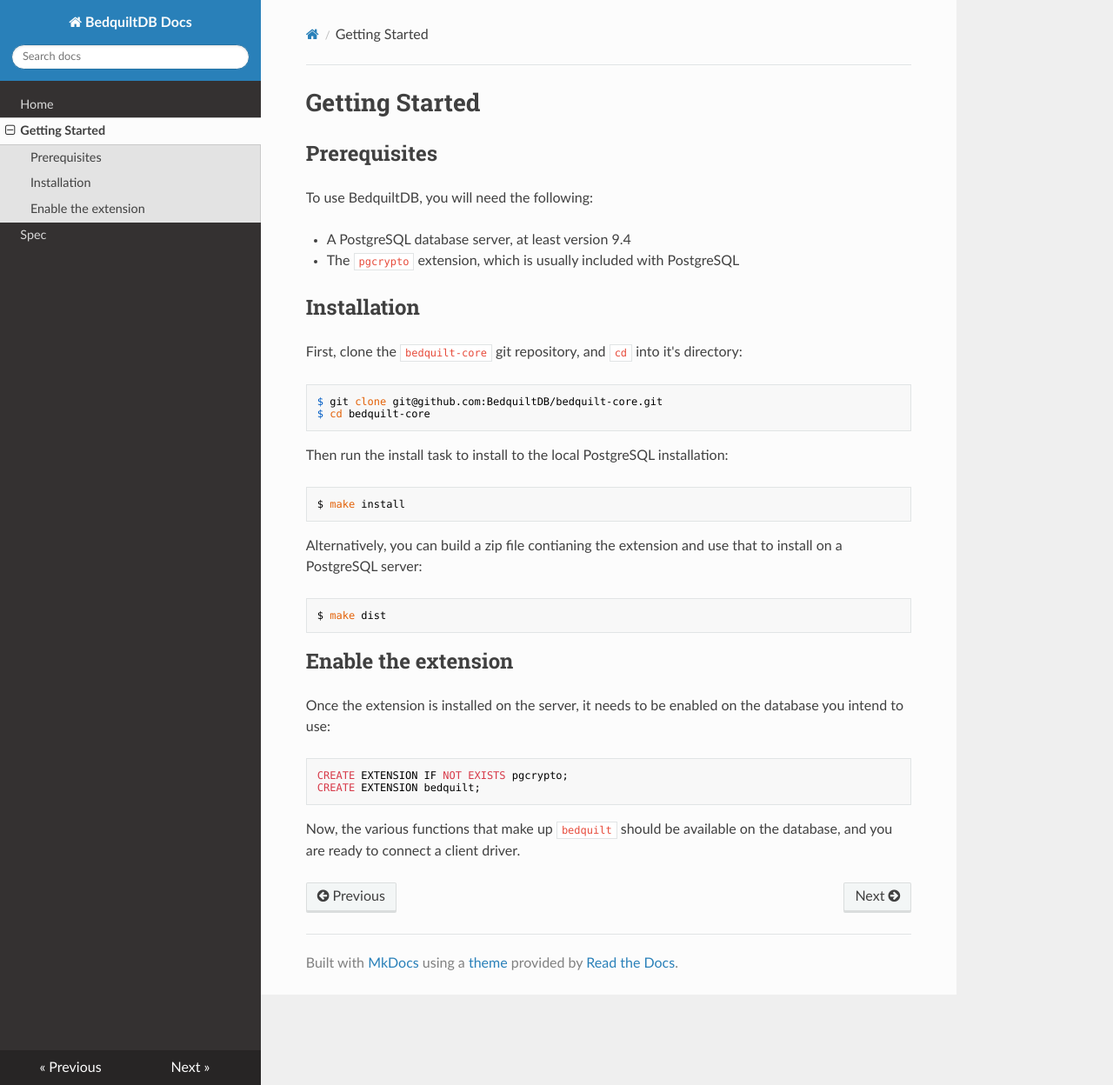
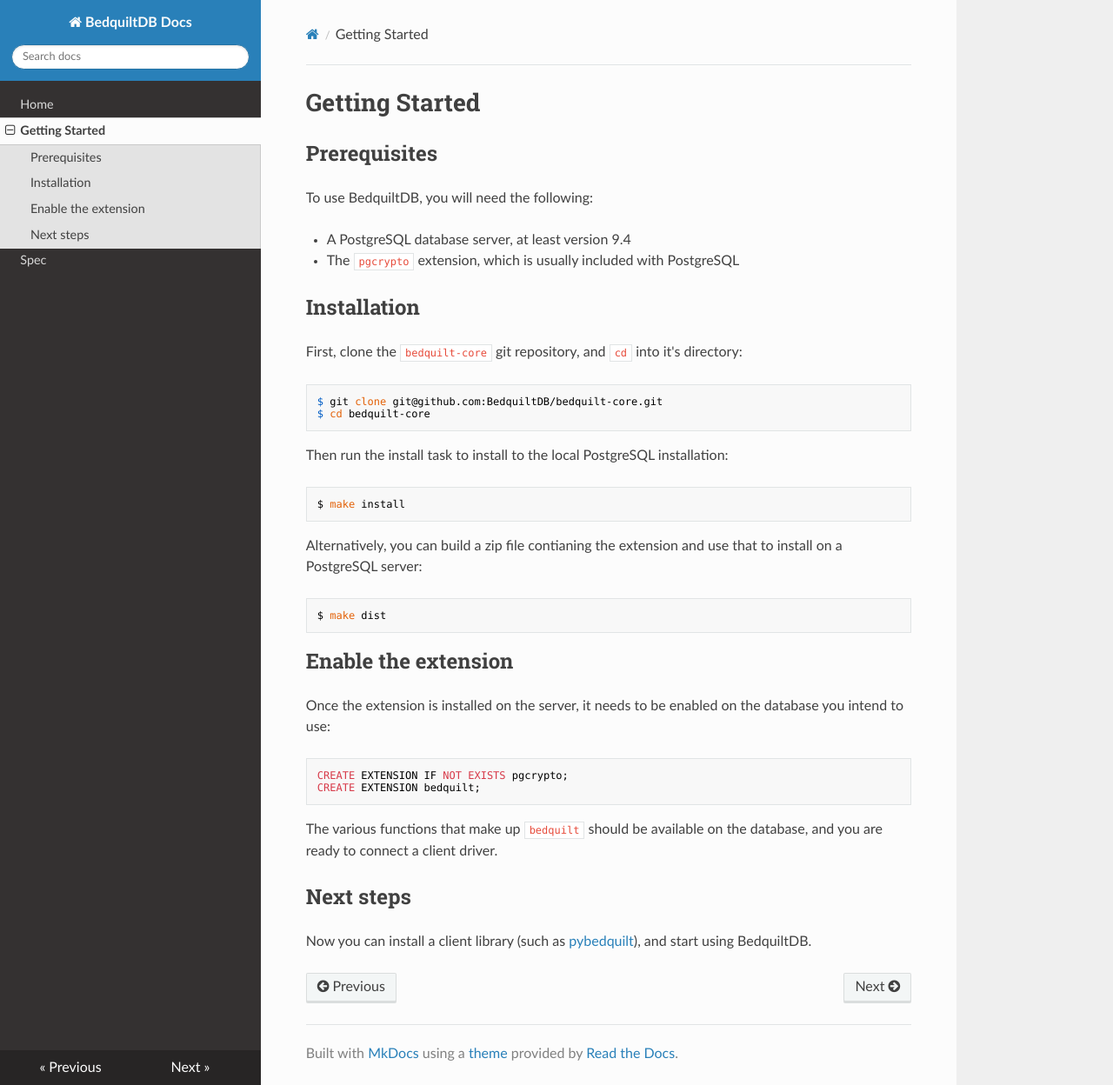
Before and after one commit to BedquiltDB/bedquilt-core, an MkDocs documentation site: the page built from docs/getting_started.md, in a window 1280 px wide and 1248 px high. Shown: the whole window at 87% size. Built offline with MkDocs 1.6.1, drawn with Linux system fonts in a browser that asks for light colours; nearby versions of some CDN libraries; old or Windows-style settings are respelled for this version of MkDocs.

Commit message:
Link to pybedquilt

````diff
--- a/docs/getting_started.md
+++ b/docs/getting_started.md
@@ -38,5 +38,11 @@
 CREATE EXTENSION bedquilt;
 ```
 
-Now, the various functions that make up `bedquilt` should be available
+The various functions that make up `bedquilt` should be available
 on the database, and you are ready to connect a client driver.
+
+
+## Next steps
+
+Now you can install a client library
+(such as [pybedquilt](http://pybedquilt.readthedocs.org)), and start using BedquiltDB.
````
